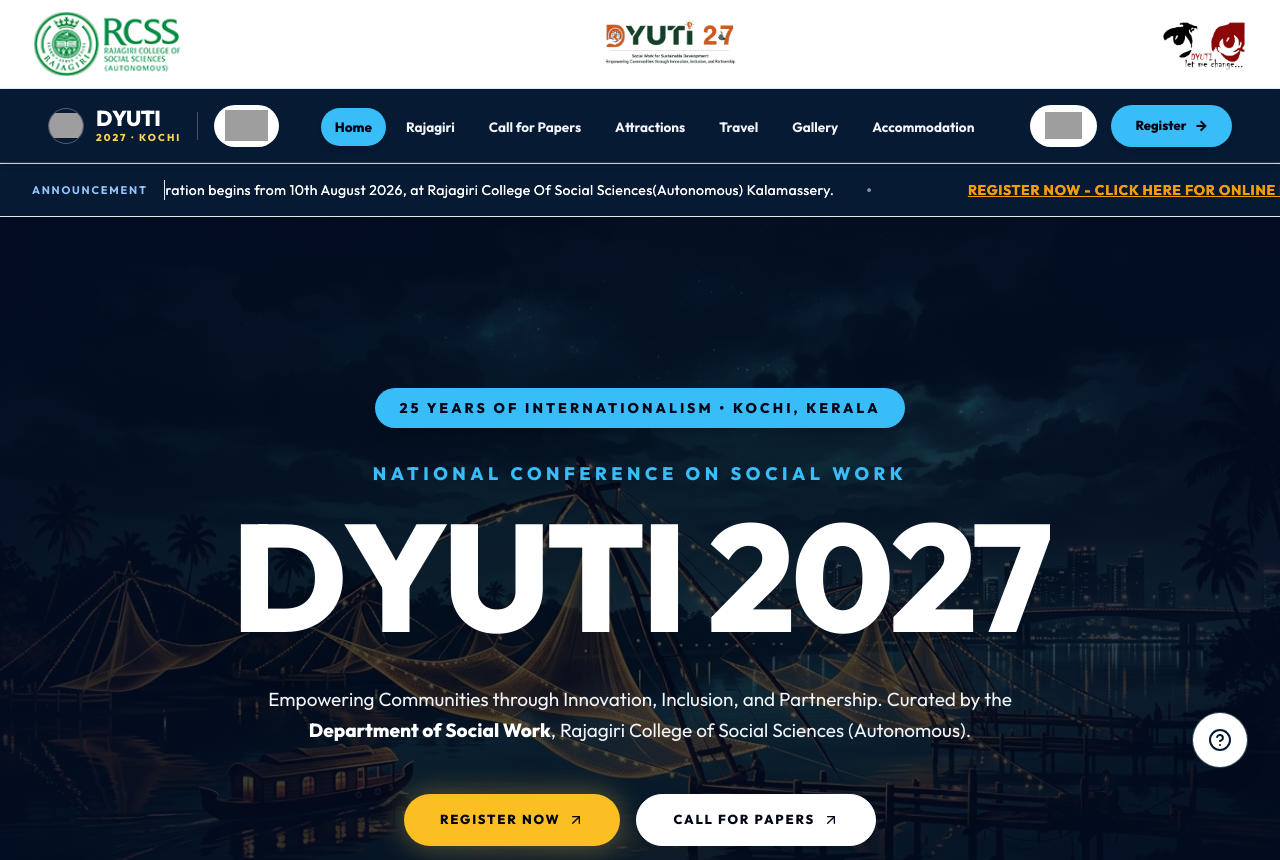
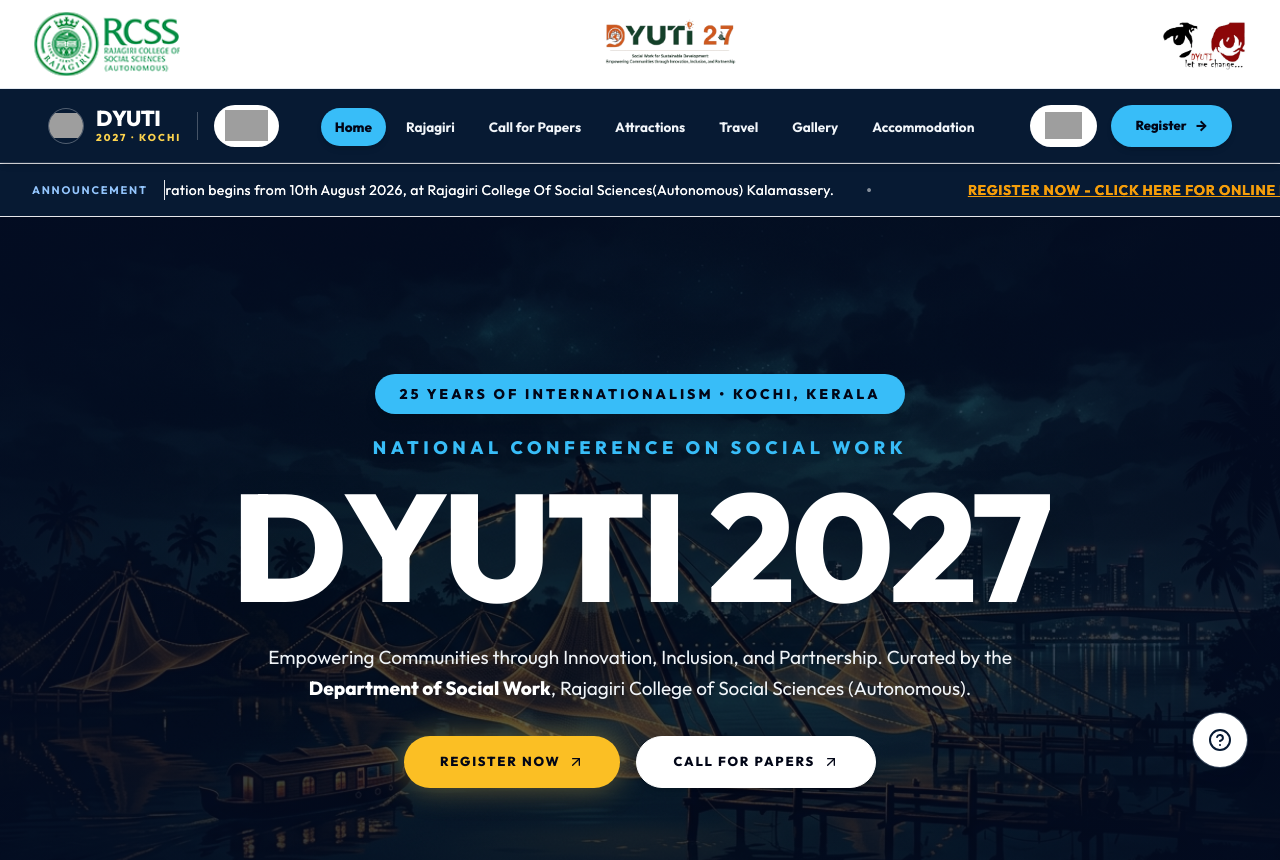
Before and after one commit to Rlabzteam/Dyuti27, a React (Vite) app: page / in a window 1280 px wide. Shown: the top 860 px of the page. Built offline with nearby package versions, Linux system fonts and the light colour scheme; grey boxes are pictures that could not be loaded.

Commit message:
Shift hero content stack higher up vertically

```diff
--- a/src/components/sections/HeroBanner.tsx
+++ b/src/components/sections/HeroBanner.tsx
@@ -32,15 +32,15 @@
       </div>
 
       {/* ── CENTRED HERO CONTENT ── */}
-      <div className="relative z-10 flex flex-col items-center text-center px-4 sm:px-8 max-w-5xl mx-auto">
+      <div className="relative z-10 flex flex-col items-center text-center px-4 sm:px-8 max-w-5xl mx-auto pt-12 sm:pt-16 lg:pt-20 pb-10 -mt-12 sm:-mt-20 lg:-mt-28">
 
         {/* Eyebrow pill */}
-        <div className="inline-flex items-center px-6 py-2.5 rounded-full bg-[#38BDF8] text-slate-950 text-xs sm:text-sm font-sans font-black uppercase tracking-[0.22em] mb-8 shadow-lg">
+        <div className="inline-flex items-center px-6 py-2.5 rounded-full bg-[#38BDF8] text-slate-950 text-xs sm:text-sm font-sans font-black uppercase tracking-[0.22em] mb-5 shadow-lg">
           <span>25 Years of Internationalism &bull; Kochi, Kerala</span>
         </div>
 
         {/* Clean Unboxed Title Block */}
-        <div className="mb-8 flex flex-col items-center gap-3">
+        <div className="mb-5 flex flex-col items-center gap-2">
           <span className="text-sm sm:text-base md:text-lg font-sans uppercase tracking-[0.25em] text-[#38BDF8] font-black drop-shadow-md">
             National Conference on Social Work
           </span>
@@ -50,7 +50,7 @@
         </div>
 
         {/* Subtitle */}
-        <p className="font-sans text-[15px] sm:text-[17.5px] lg:text-[19px] text-slate-100 max-w-3xl leading-relaxed mb-12 font-medium">
+        <p className="font-sans text-[15px] sm:text-[17.5px] lg:text-[19px] text-slate-100 max-w-3xl leading-relaxed mb-8 font-medium">
           Empowering Communities through Innovation, Inclusion, and Partnership. Curated by the{' '}
           <strong className="text-white font-extrabold">Department of Social Work</strong>, Rajagiri
           College of Social Sciences (Autonomous).
```
